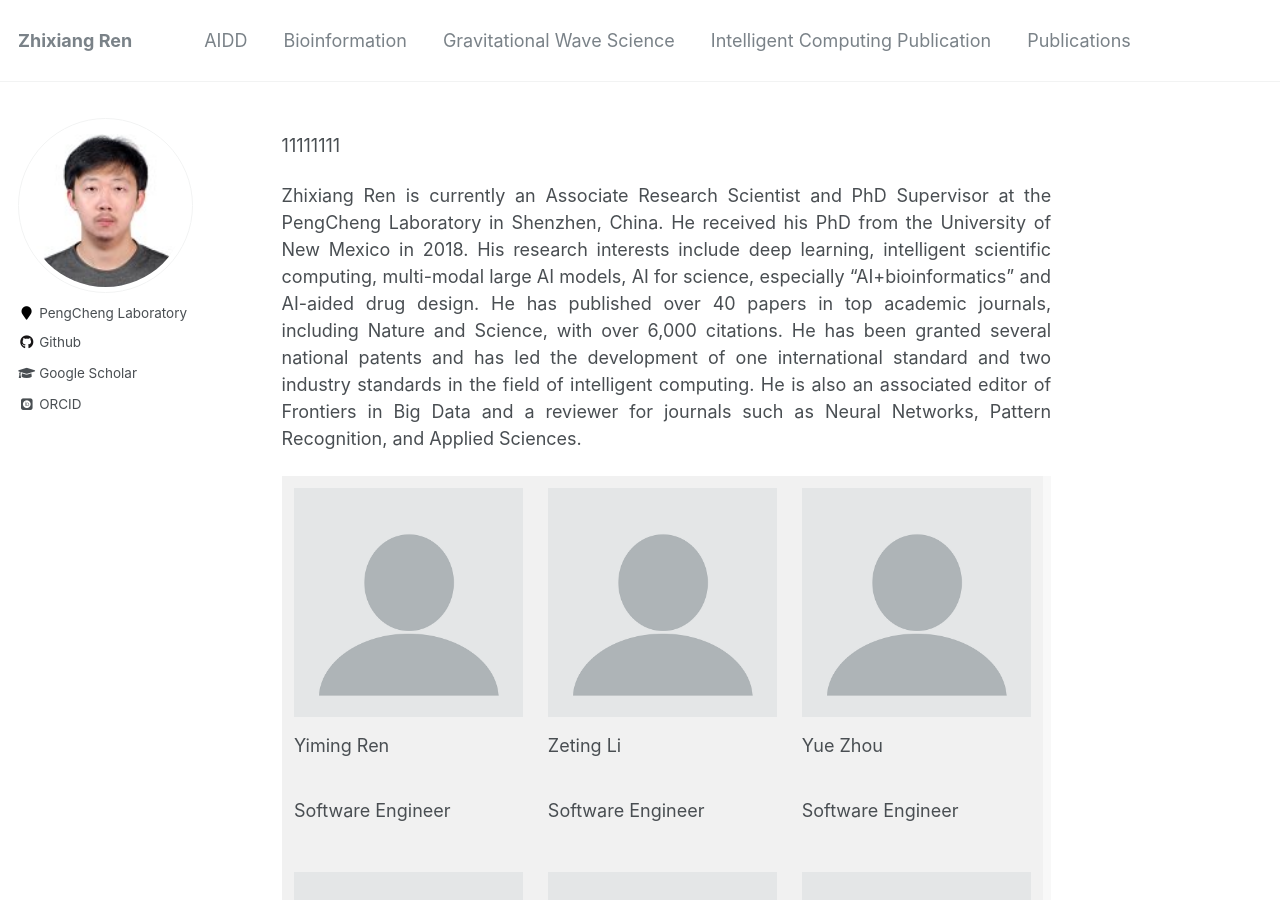
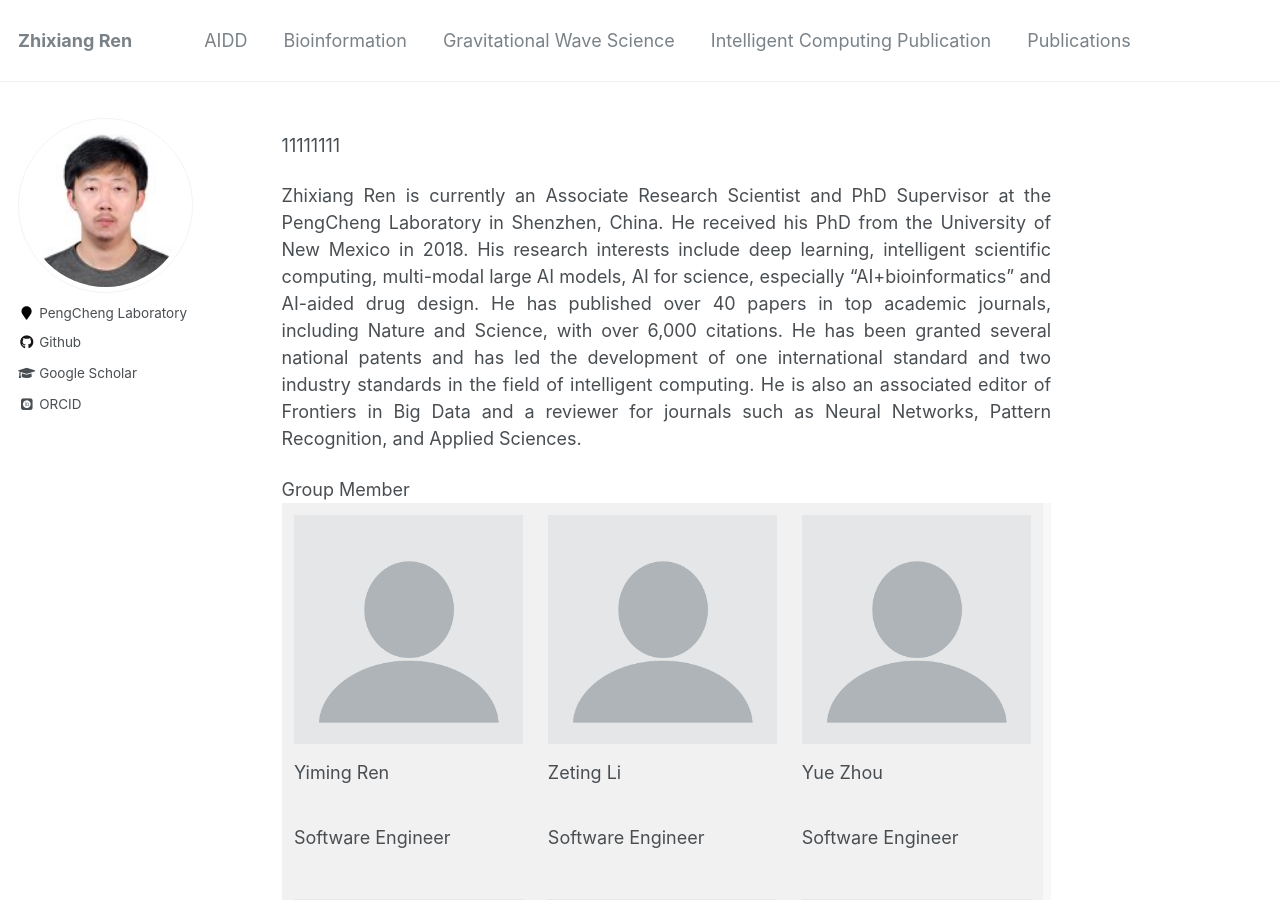
Before and after one commit to zhixiang-ren/zhixiang-ren.github.io, a Jekyll site: the page built from _pages/about.md, in a window 1280 px wide and 900 px high. Built offline with Jekyll 4.4.1, drawn with Linux system fonts in a browser that asks for light colours; some web fonts are replaced.

Commit message:
Update about.md

```diff
--- a/_pages/about.md
+++ b/_pages/about.md
@@ -11,6 +11,8 @@ redirect_from:
 11111111
 
 <p style="text-align:justify">Zhixiang Ren is currently an Associate Research Scientist and PhD Supervisor at the PengCheng Laboratory in Shenzhen, China. He received his PhD from the University of New Mexico in 2018. His research interests include deep learning, intelligent scientific computing, multi-modal large AI models, AI for science, especially “AI+bioinformatics” and AI-aided drug design. He has published over 40 papers in top academic journals, including Nature and Science, with over 6,000 citations. He has been granted several national patents and has led the development of one international standard and two industry standards in the field of intelligent computing. He is also an associated editor of Frontiers in Big Data and a reviewer for journals such as Neural Networks, Pattern Recognition, and Applied Sciences.</p>
+
+<h>Group Member</h>
 
 <div style="float: left;background-color: rgb(248, 248, 248);">
 
```
